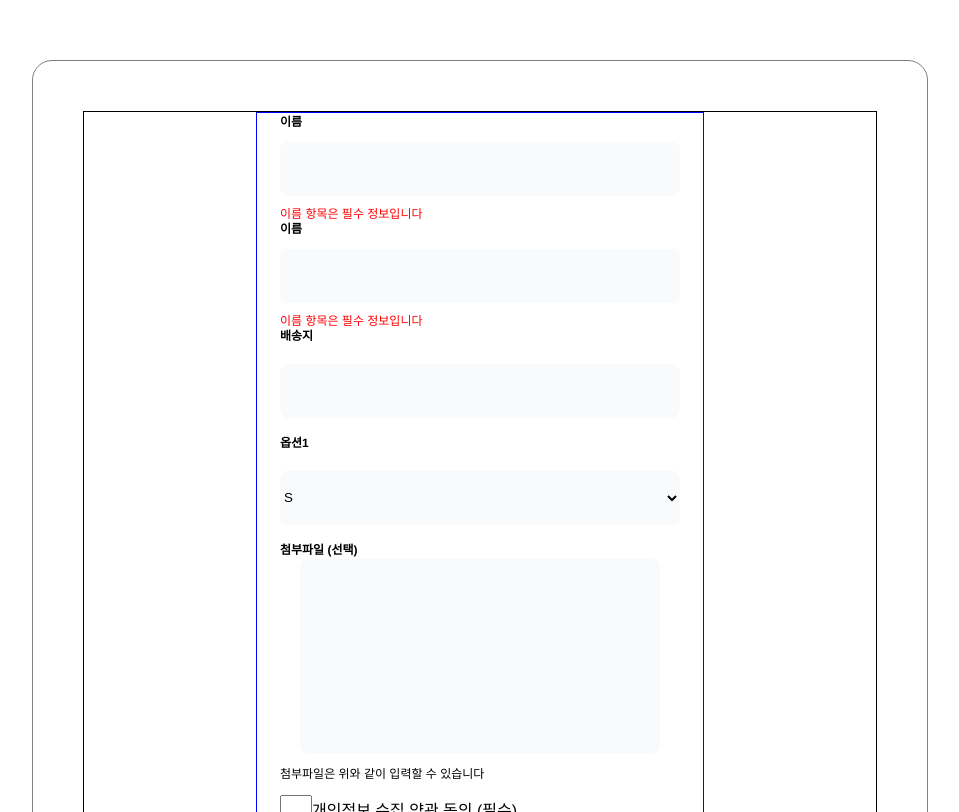
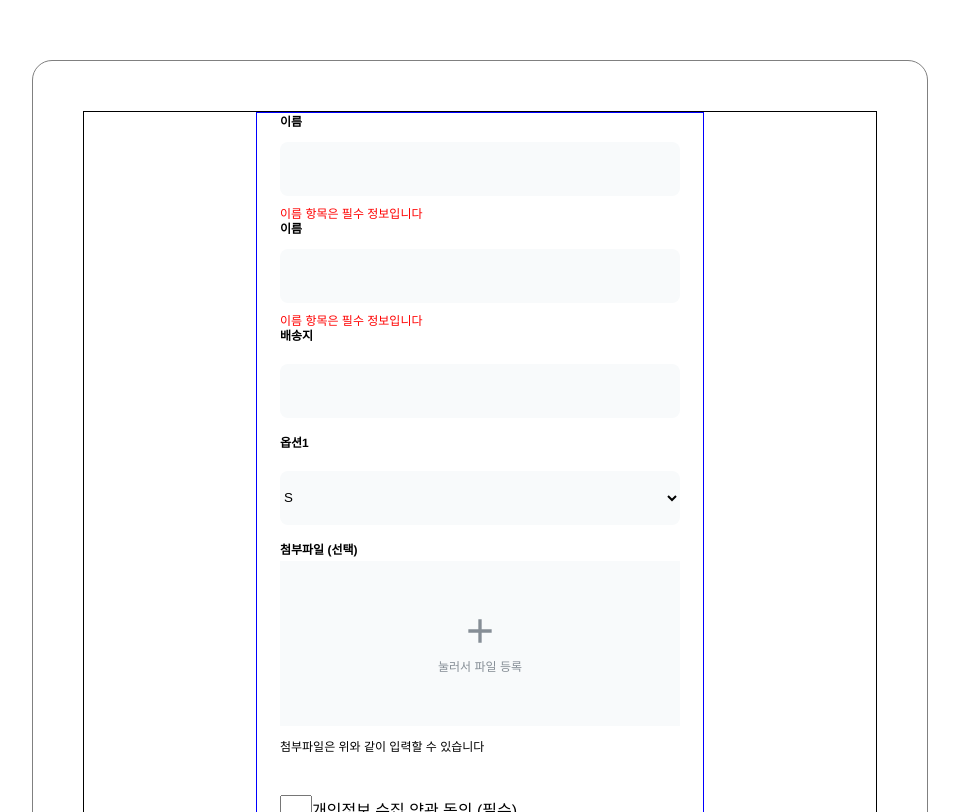
Before and after one commit to WPO-Team-01/wanted-codestates-project-1-7, a React (Create React App) app: page /1 in a window 1280 px wide. Shown: the part 140-952 px from the top of the page, without its empty margins (160-1119 px from the left). Built offline with nearby package versions, Linux system fonts and the light colour scheme; the HTML template or start-up script is replaced by a standard one.

Commit message:
feature : image upload

```diff
--- a/package.json
+++ b/package.json
@@ -11,6 +11,7 @@
     "react": "^17.0.2",
     "react-daum-postcode": "^3.0.1",
     "react-dom": "^17.0.2",
+    "react-icons": "^4.3.1",
     "react-router-dom": "^6.2.1",
     "react-scripts": "5.0.0",
     "styled-components": "^5.3.3",
@@ -21,7 +22,6 @@
     "build": "craco build",
     "test": "react-scripts test",
     "eject": "react-scripts eject"
-
   },
   "eslintConfig": {
     "extends": [
--- a/src/components/GeneratedForm/DropDown.js
+++ b/src/components/GeneratedForm/DropDown.js
@@ -38,8 +38,10 @@ const DropDown = ({ title = "옵션1", options = ["S", "L", "XL", "XXL"] }) => {
     <Container>
       <Text>{title}</Text>
       <Select>
-        {options.map((option) => (
-          <Option value={option}>{option}</Option>
+        {options.map((option, index) => (
+          <Option key={index} value={option}>
+            {option}
+          </Option>
         ))}
       </Select>
     </Container>
--- a/src/components/GeneratedForm/InputFile.js
+++ b/src/components/GeneratedForm/InputFile.js
@@ -1,5 +1,6 @@
 import React from "react";
 import styled from "styled-components";
+import { BiPlus } from "react-icons/bi";
 
 const Container = styled.div`
   width: 400px;
@@ -14,13 +15,36 @@ const Text = styled.div`
   font-size: 12px;
   font-weight: bold;
 `;
-const Address = styled.input`
-  width: 360px;
-  height: 216px;
-  border: none;
-  border-radius: 0.5rem;
-  background: #f8fafb;
-  margin: auto;
+// const Address = styled.input`
+//   width: 360px;
+//   height: 216px;
+//   border: none;
+//   border-radius: 0.5rem;
+//   background: #f8fafb;
+//   margin: auto;
+// `;
+const Label = styled.label`
+  cursor: pointer;
+  background-color: #f8fafb;
+  text-align: center;
+  width: 100%;
+  padding: 50px 0;
+`;
+const Span = styled.span`
+  display: block;
+  font-size: 12px;
+  color: #868e96;
+`;
+const FileInput = styled.input`
+  position: absolute;
+  width: 1px;
+  height: 1px;
+  padding: 0;
+  margin: -1px;
+  overflow: hidden;
+  clip: rect(0, 0, 0, 0);
+  white-space: nowrap;
+  border-width: 0;
 `;
 const Descripton = styled.p`
   display: flex;
@@ -34,7 +58,20 @@ const InputFile = ({
   return (
     <Container>
       <Text>{title}</Text>
-      <Address />
+      {/* <Address /> */}
+      <Label htmlFor="file-upload">
+        <BiPlus style={{ fontSize: "40px", color: "#868e96" }} />
+        {/* file preview가 있?없? */}
+        <Span>눌러서 파일 등록</Span>
+        <FileInput
+          id="file-upload"
+          name="file-upload"
+          type="file"
+          accept="image/*"
+          className="sr-only"
+          // onChange={onFileChange}
+        />
+      </Label>
       <Descripton>{description}</Descripton>
     </Container>
   );
```
Also changed, not shown: 1 other file (tests, documents, lock files or other folders).
